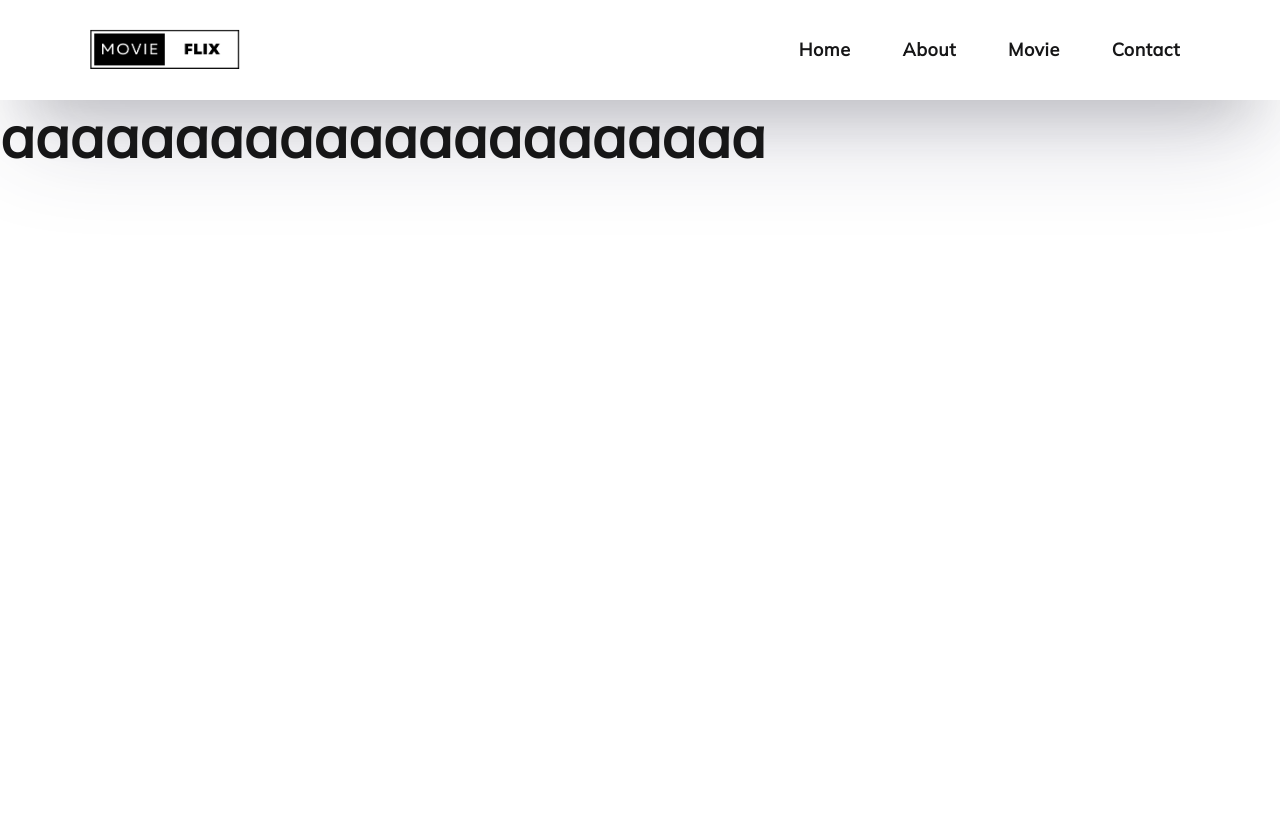
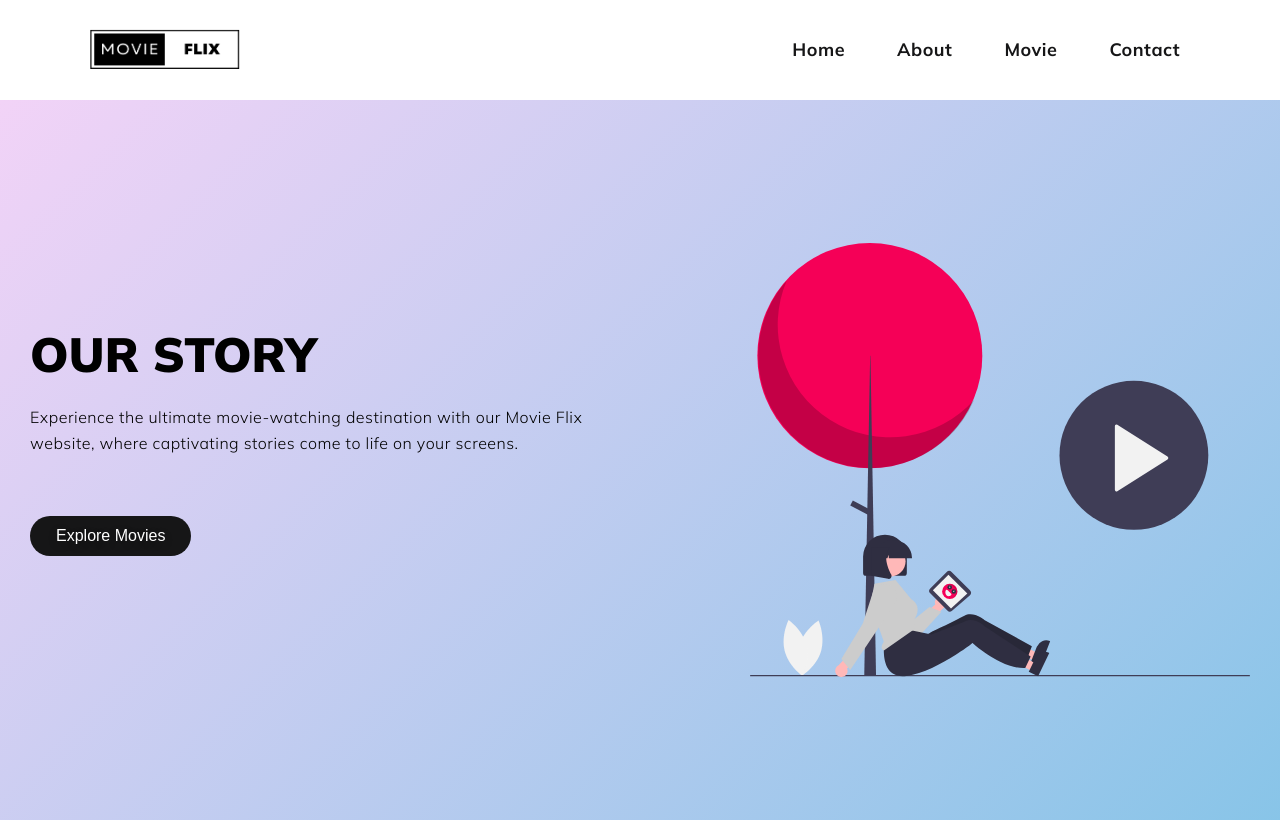
Before and after one commit to shuvo9620/movie-flix, a Next.js app: page /about in a window 1280 px wide. Built offline with nearby package versions, Linux system fonts and the light colour scheme.

Commit message:
dynamically added home page

```diff
--- a/src/app/about/page.jsx
+++ b/src/app/about/page.jsx
@@ -1,9 +1,10 @@
 import React from 'react';
+import HeroSection from '../components/HeroSection';
 
 const About = () => {
     return (
         <div>
-            <h1>aaaaaaaaaaaaaaaaaaaaaa</h1>
+            <HeroSection title={"OUR STORY"} imageUrl={"/about1.svg"}></HeroSection>
         </div>
     );
 };
--- a/src/app/components/HeroSection.jsx
+++ b/src/app/components/HeroSection.jsx
@@ -2,16 +2,16 @@ import React from 'react';
 import heroStyles from "@/app/styles/herosection.module.css"
 import styles from "@/app/styles/common.module.css"
 import Link from 'next/link';
-import { Poppins } from 'next/font/google';
+import Image from 'next/image';
 
 
-const HeroSection = () => {
+const HeroSection = ({title, imageUrl}) => {
     return (
         <main className={heroStyles.main_section}>
             <div className={styles.container}>
                 <div className={styles.grid_two_section}>
                     <div className={heroStyles.hero_content}>
-                        <h1>Gateway to Limitless Entertainment!</h1>
+                        <h1>{title}</h1>
                         <p>Experience the ultimate movie-watching destination with our Movie Flix website, where captivating stories come to life on your screens.</p>
                         <Link href='/movie'>
                             <button>
@@ -21,7 +21,7 @@ const HeroSection = () => {
                     </div>
 
                     <div className={heroStyles.hero_image}>
-
+                    <Image src={imageUrl} alt='photo' width={500} height={500} />
                     </div>
                 </div>
 
--- a/src/app/layout.js
+++ b/src/app/layout.js
@@ -3,7 +3,7 @@ import './globals.css'
 import { Mulish } from 'next/font/google'
 
 const mulish = Mulish({
-  weight: '400',
+  weight: ['300','400','500','600','700','800','900'],
   subsets: ['latin'],
   display: 'swap',
 })
--- a/src/app/page.js
+++ b/src/app/page.js
@@ -4,7 +4,9 @@ import HeroSection from './components/HeroSection';
 const page = () => {
   return (
     <>
-      <HeroSection></HeroSection>
+      <HeroSection title={"Gateway to Limitless Entertainment!"} imageUrl={"/home.svg"}>
+
+      </HeroSection>
     </>
   );
 };
```
